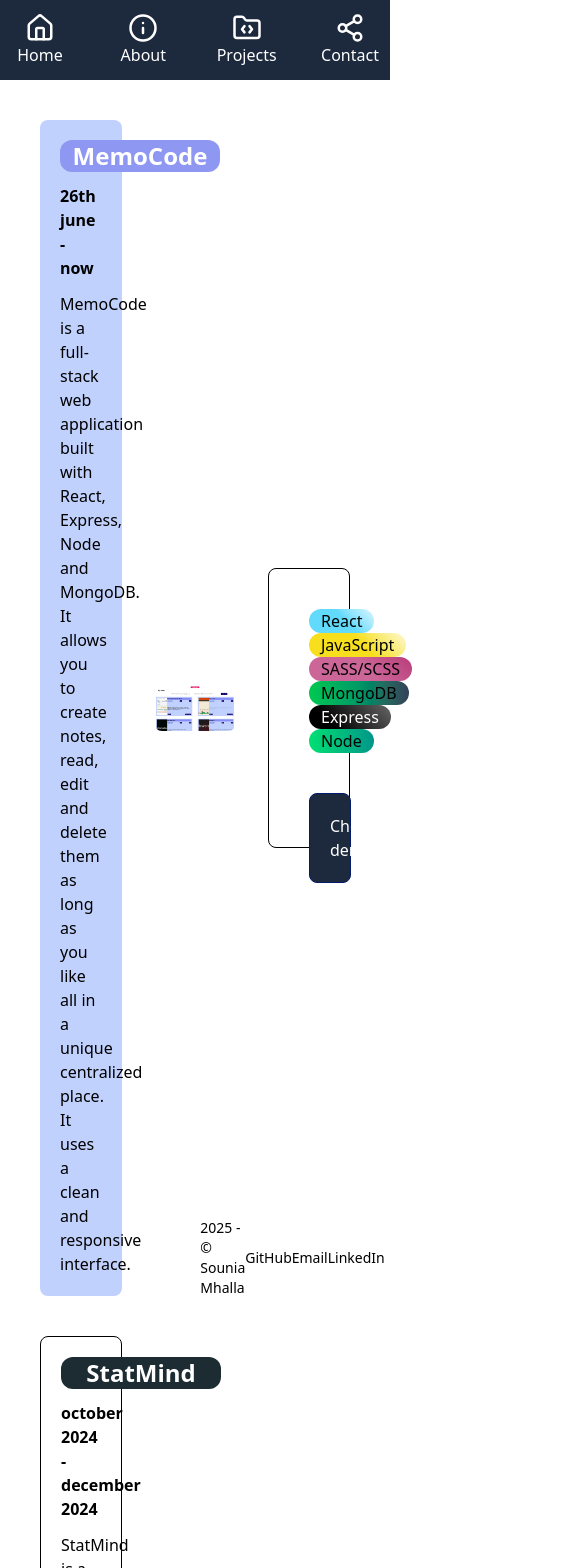
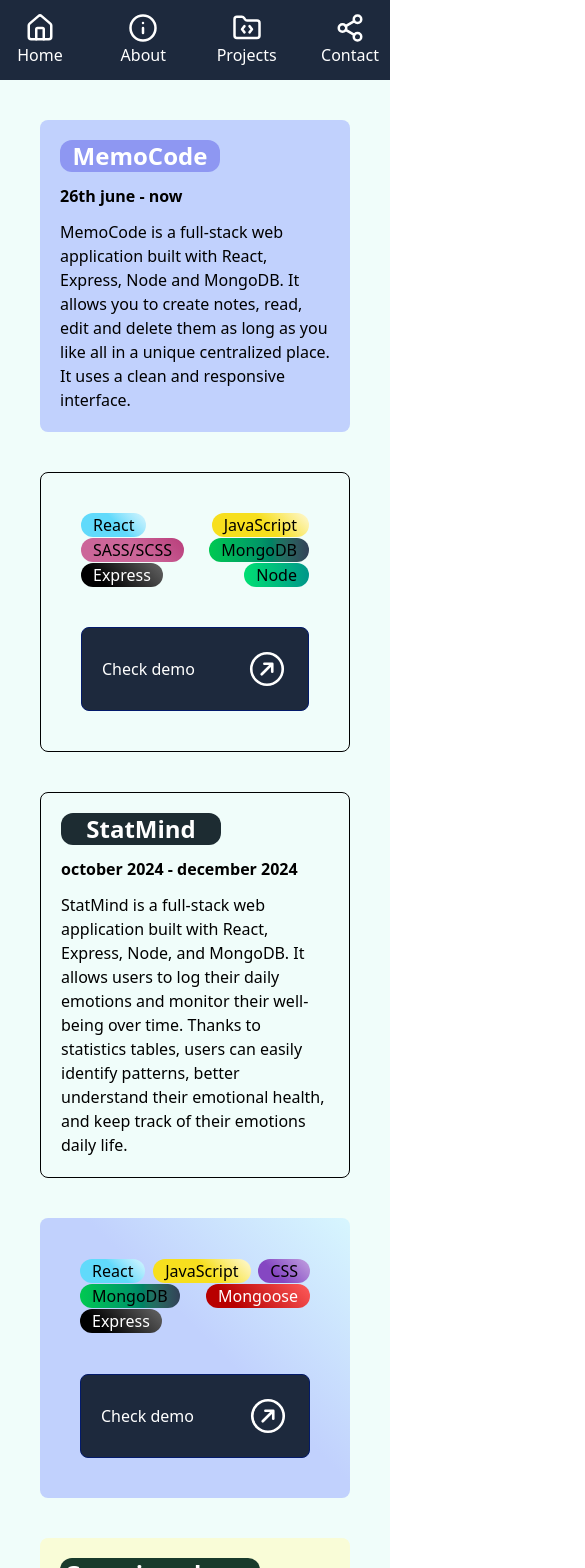
Before and after one commit to vickyfrosties/Portfolio, a React (Vite) app in the folder client/: page /projects in a window 390 px wide. Shown: the top 1568 px of the page, 585 px wide, since content can reach past the window. Built offline with nearby package versions, Linux system fonts and the light colour scheme.

Commit message:
feat: add responsive design Projects page for medium & small screen sizes

```diff
--- a/client/src/components/About.jsx
+++ b/client/src/components/About.jsx
@@ -6,7 +6,7 @@ const About = () => {
 
   return (
     <>
-      <section className="border-b-1 border-b-slate-500 h-full">
+      <section className="max-md:h-auto border-b-1 border-b-slate-500 h-full">
         <section className="h-full grid grid-cols-3 grid-rows-3 p-5 gap-5 max-md:flex max-md:flex-col max-md:h-auto">
           <div className="grid gap-y-4 max-lg:flex">
             <div className="bg-emerald-200 p-5 rounded-lg flex max-md:w-full max-md:justify-around">
@@ -207,9 +207,6 @@ text-transparent text-lg"
               Stepping away from coding helps me recharge, stay creative, and
               keep a balanced mindset.
             </p>
-            <p className="font-medium text-lg col-span-3 text-white max-lg:hidden">
-              My freetime
-            </p>
 
             <div className="bg-slate-100 rounded-lg col-start-1 flex flex-col justify-center items-center max-md:h-40">
               <svg
--- a/client/src/components/Projects.jsx
+++ b/client/src/components/Projects.jsx
@@ -32,8 +32,8 @@ const Projects = ({ className }) => {
 
   return (
     <>
-      <section className="border-b-1 border-b-slate-500">
-        <section className="w-full p-10 grid grid-cols-3 auto-rows-auto gap-x-8 gap-y-10">
+      <section className="max-md:border-b-0 border-b-1 border-b-slate-500">
+        <section className="w-full p-10 grid grid-cols-3 auto-rows-auto gap-x-8 gap-y-10 max-lg:grid-cols-2 max-sm:bg-teal-50 max-sm:flex max-sm:flex-col">
           {memocode && (
             <div className="rounded-lg bg-[#c1d1fd] flex flex-col p-5">
               <h3 className="text-2xl text-white font-bold rounded-xl w-40 text-center bg-[#8E97F2]">
@@ -44,7 +44,7 @@ const Projects = ({ className }) => {
             </div>
           )}
 
-          <div className="rounded-lg flex justify-center items-center ">
+          <div className="rounded-lg flex justify-center items-center max-lg:hidden">
             <img
               src="/assets/screenshots/memocode-home.jpg"
               alt="MemoCode Homepage"
@@ -112,7 +112,7 @@ border-red-500 rounded-full pl-3 pr-3"
             </div>
           )}
 
-          <div className="rounded-lg flex justify-center items-center ">
+          <div className="rounded-lg flex justify-center items-center max-lg:hidden">
             <img
               src="/assets/screenshots/statmind-home.jpeg"
               alt="StatMind Homepage"
@@ -177,7 +177,7 @@ border-red-500 rounded-full pl-3 pr-3"
             </div>
           )}
 
-          <div className="rounded-lg flex justify-center items-center ">
+          <div className="rounded-lg flex justify-center items-center max-lg:hidden">
             <img
               src="/assets/screenshots/greenier-home.jpg"
               alt="Greenier please Homepage"
@@ -186,8 +186,8 @@ border-red-500 rounded-full pl-3 pr-3"
           </div>
 
           {greenier && (
-            <div className="border-1 border-solid rounded-lg p-5 flex flex-col h-70 justify-evenly items-center self-center">
-              <div className="rounded-lg p-5 w-full flex justify-between">
+            <div className="border-1 border-solid rounded-lg p-5 flex flex-col h-70 justify-evenly items-center self-center max-sm:w-full">
+              <div className="rounded-lg p-5 w-full flex flex-wrap justify-between">
                 <p className="rounded-full bg-linear-[45deg,#61DAFB_55%,#d7f6fe_100%] from-purple-500 to-pink-500 pl-3 pr-3 text-center">
                   {greenier.technologies[0]}
                 </p>
@@ -224,7 +224,7 @@ border-red-500 rounded-full pl-3 pr-3"
           )}
         </section>
       </section>
-      <Footer className="-bottom-107" />
+      <Footer className="-bottom-107 max-lg:-bottom-82 max-md:hidden" />
     </>
   );
 };
```
